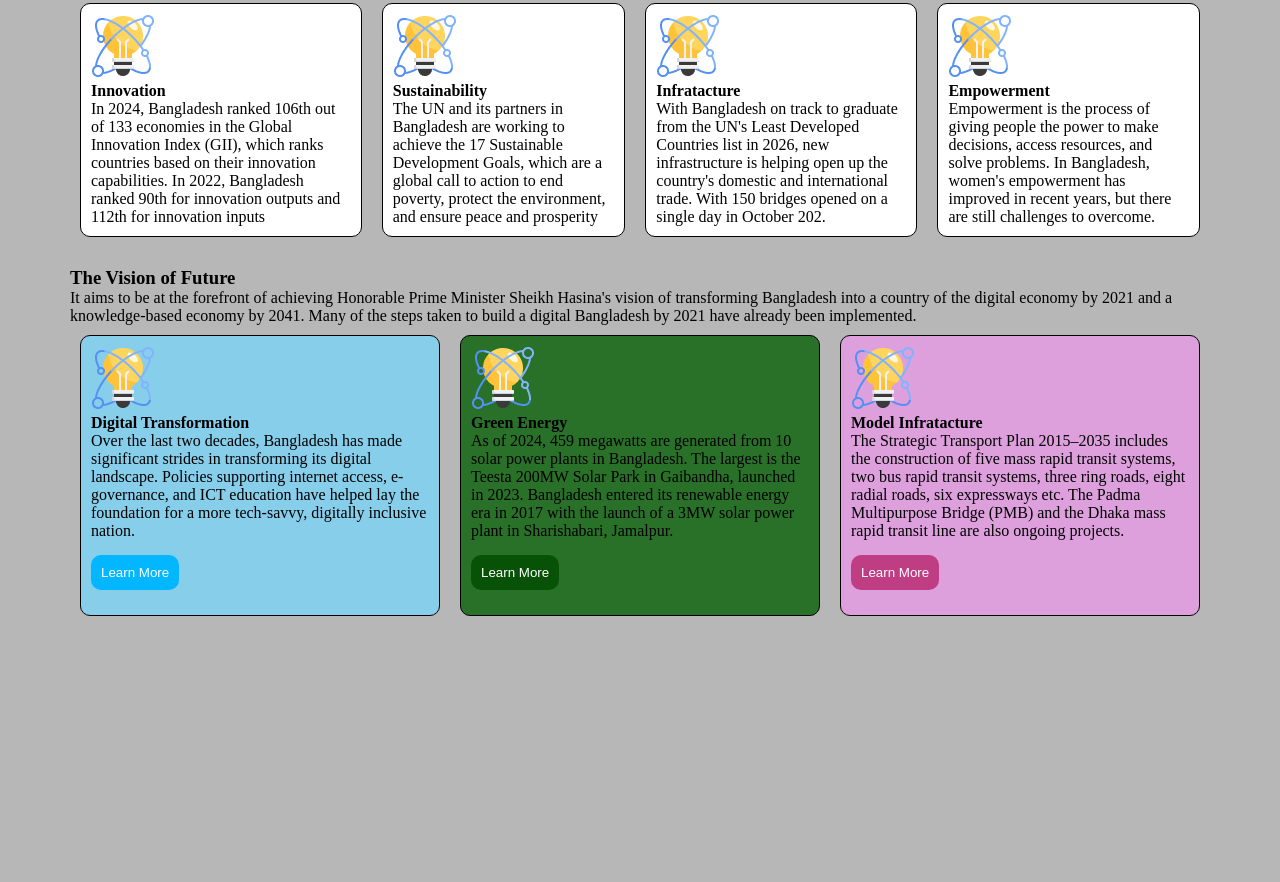
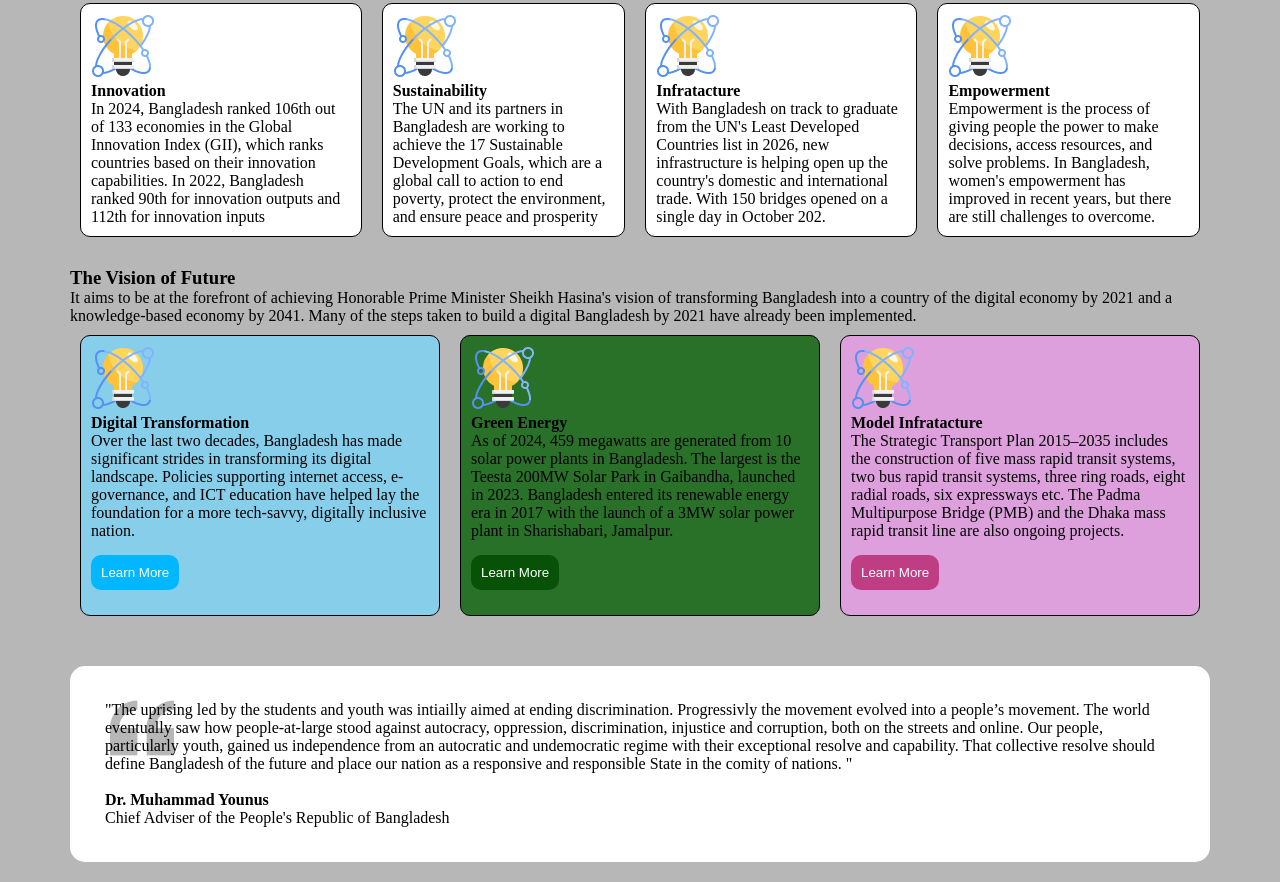
Before and after one commit to iftakhairul/B11A1--assignment-1, a plain HTML site: page index.html in a window 1280 px wide. Shown: the part 578-1460 px from the top of the page. Before the commit the page ends 1224 px from the top, so only its background shows below. Drawn offline with Linux system fonts and the light colour scheme.

Commit message:
fourth commit

```diff
--- a/index.html
+++ b/index.html
@@ -76,7 +76,13 @@
                     <button class="third-btn" id="third-btn-3">Learn More</button>
                 </div>
             </div>
-
+        </div>
+        <div id="fourth-display">
+            <p class="fourth-paragraph">"The uprising led by the students and youth was intiailly aimed at ending discrimination. Progressivly the movement evolved into a people’s movement. The world eventually saw how people-at-large stood against autocracy, oppression, discrimination, injustice and corruption, both on the streets and online.
+            Our people, particularly youth, gained us independence from an autocratic and undemocratic regime with their exceptional resolve and capability. That collective resolve should define Bangladesh of the future and place our nation as a responsive and responsible State in the comity of nations. "</p>
+            <br>
+            <h4>Dr. Muhammad Younus</h4>
+            <p class="fourth-paragraph" >Chief Adviser of the People's Republic of Bangladesh</p>
         </div>
 
     </main>
--- a/style.css
+++ b/style.css
@@ -139,3 +139,14 @@ ul{
     background-color: rgb(0, 170, 255);
     color: black;
 }
+#fourth-display{
+    margin: 40px 70px 20px 70px;
+    justify-content: center;
+    background-image: url("quote-bg.png");
+    background-repeat: no-repeat;
+    background-color: white;
+    background-position-x: 40px;
+    background-position-y: 30px;
+    border-radius: 15px;
+    padding: 35px;
+}
```
Also changed, not shown: quote-bg.png (added).
